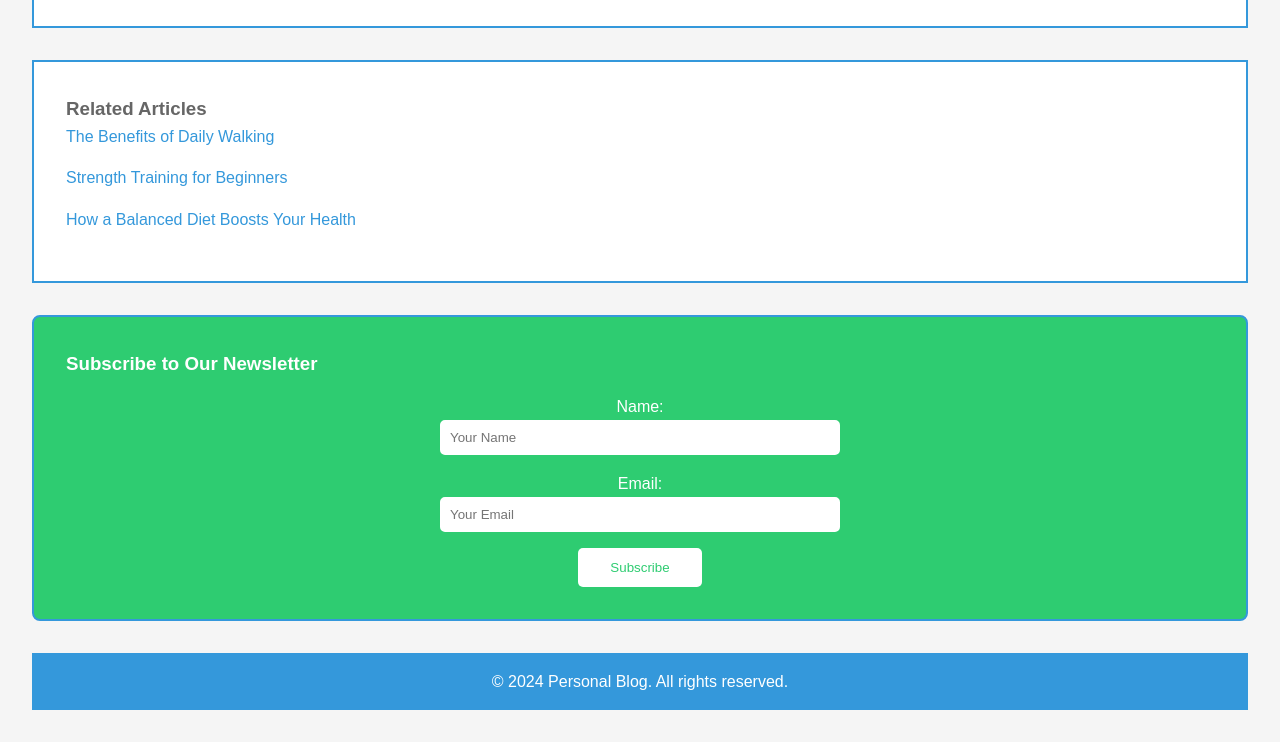
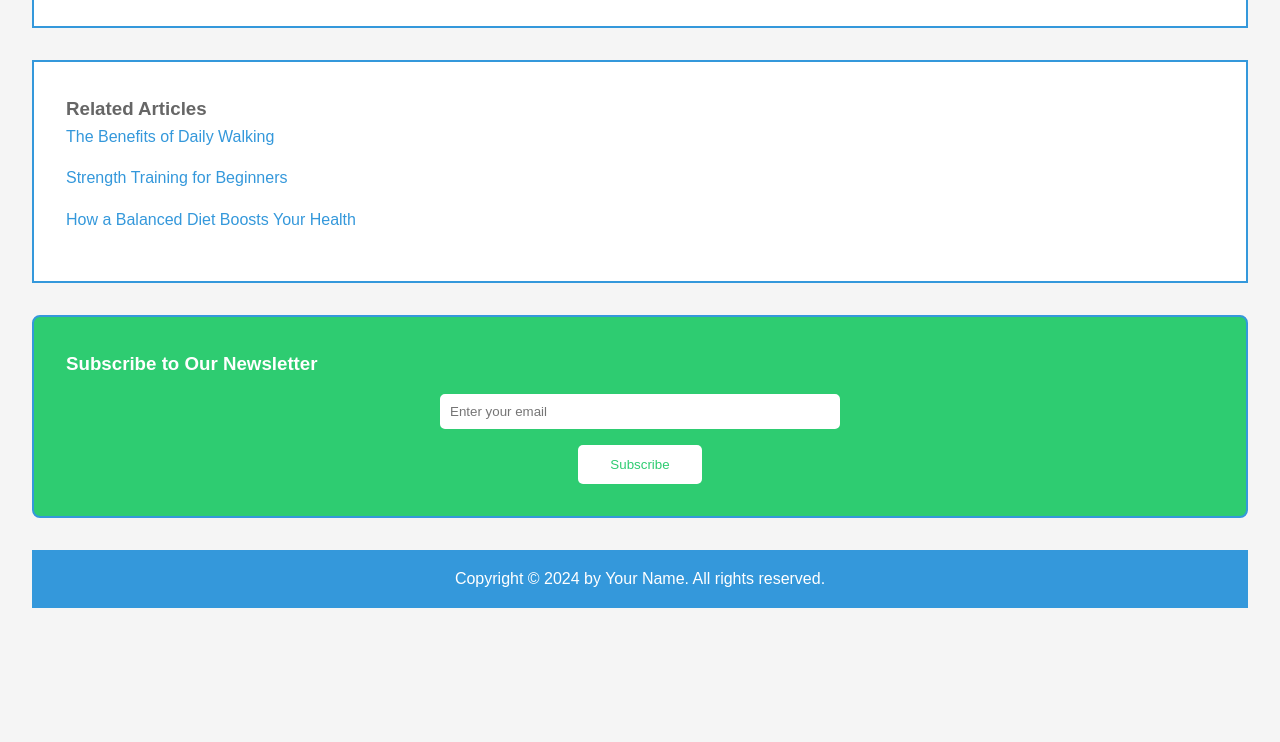
Before and after one commit to solalpha0/personal-blog-website, a plain HTML site: page index.html/index.html in a window 1280 px wide. Shown: the part 1566-2308 px from the top of the page. After the commit the page ends 2206 px from the top, so only its background shows below. Drawn offline with Linux system fonts and the light colour scheme.

Commit message:
Update index.html

```diff
--- a/index.html/index.html
+++ b/index.html/index.html
@@ -1,14 +1,17 @@
 <!DOCTYPE html>
 <html lang="en">
+
 <head>
     <meta charset="UTF-8">
     <meta name="viewport" content="width=device-width, initial-scale=1.0">
-    <meta name="description" content="A blog discussing the importance of physical health and its benefits.">
+    <meta name="description" content="A blog post about the importance of physical health.">
+    <meta name="keywords" content="health, physical health, fitness, mental health, energy levels">
+    <meta name="author" content="Your Name">
+    <title>Why Physical Health is Important</title>
     <link rel="stylesheet" href="static/css/style.css">
-    <title>Why Physical Health is Important</title>
 </head>
+
 <body>
-    <!-- Navigation -->
     <nav>
         <ul class="nav-links">
             <li><a href="#">Home</a></li>
@@ -19,7 +22,6 @@
     </nav>
 
     <!-- Main Blog Post -->
-    <main>
     <article class="blog-post">
         <header>
             <h1>Why Physical Health is Important</h1>
@@ -45,9 +47,7 @@
             <p>In the long run, taking care of your physical health can prevent chronic illnesses like heart disease, diabetes, and obesity. It's an investment in your future well-being.</p>
             <img src="static/images/elderly-lifting-weights.jpg" alt="Elderly person lifting weights to maintain physical health">
         </section>
-        </article>
 
-        <!-- Related Articles Section -->
         <section class="related-articles">
             <h3>Related Articles</h3>
             <ul>
@@ -61,17 +61,15 @@
         <section class="subscribe">
             <h3>Subscribe to Our Newsletter</h3>
             <form action="#" method="POST">
-                <label for="name">Name:</label>
-                <input type="text" id="name" name="name" placeholder="Your Name" required>
-                <label for="email">Email:</label>
-                <input type="email" id="email" name="email" placeholder="Your Email" required>
+                <input type="email" name="email" placeholder="Enter your email" required>
                 <button type="submit">Subscribe</button>
             </form>
         </section>
-    </main>
+    </article>
 
     <footer>
-        <p>&copy; 2024 Personal Blog. All rights reserved.</p>
+        <p>Copyright © 2024 by Your Name. All rights reserved.</p>
     </footer>
 </body>
+
 </html>
```
Lines whose indentation alone changed are shown as unchanged.
